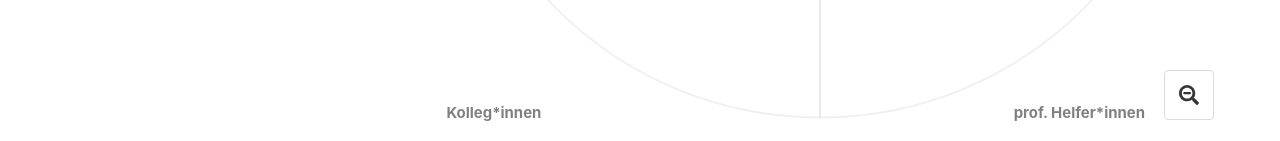
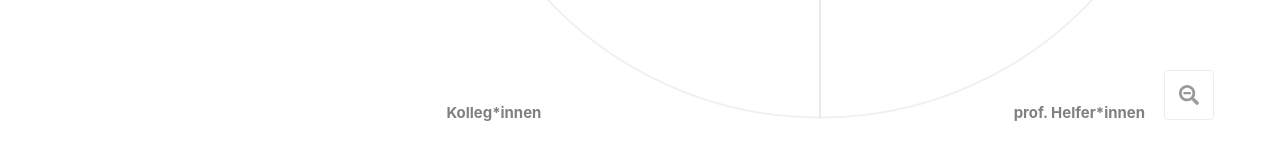
Before and after one commit to fhstp/easynwk-web, a Vue app: page / in a window 1280 px wide. Shown: the part 656-797 px from the top of the page. Built offline with nearby package versions, Linux system fonts and the light colour scheme.

Commit message:
Zoom Reset button disabled unless zoomed

```diff
--- a/src/components/NetworkMap.vue
+++ b/src/components/NetworkMap.vue
@@ -170,6 +170,7 @@
       type="button"
       title="Zoom Zurücksetzen"
       @click="resetZoom()"
+      :disabled="isNotZoomed"
     >
       <span class="icon is-large">
         <font-awesome-icon icon="search-minus" />
@@ -704,6 +705,7 @@ export default defineComponent({
       clusterConnect,
       clusterDisconnect,
       clearBrush,
+      isNotZoomed: computed(() => transform.value.k == 1),
       resetZoom,
       zoomBrushedArea,
       SYMBOL_DECEASED,
```
